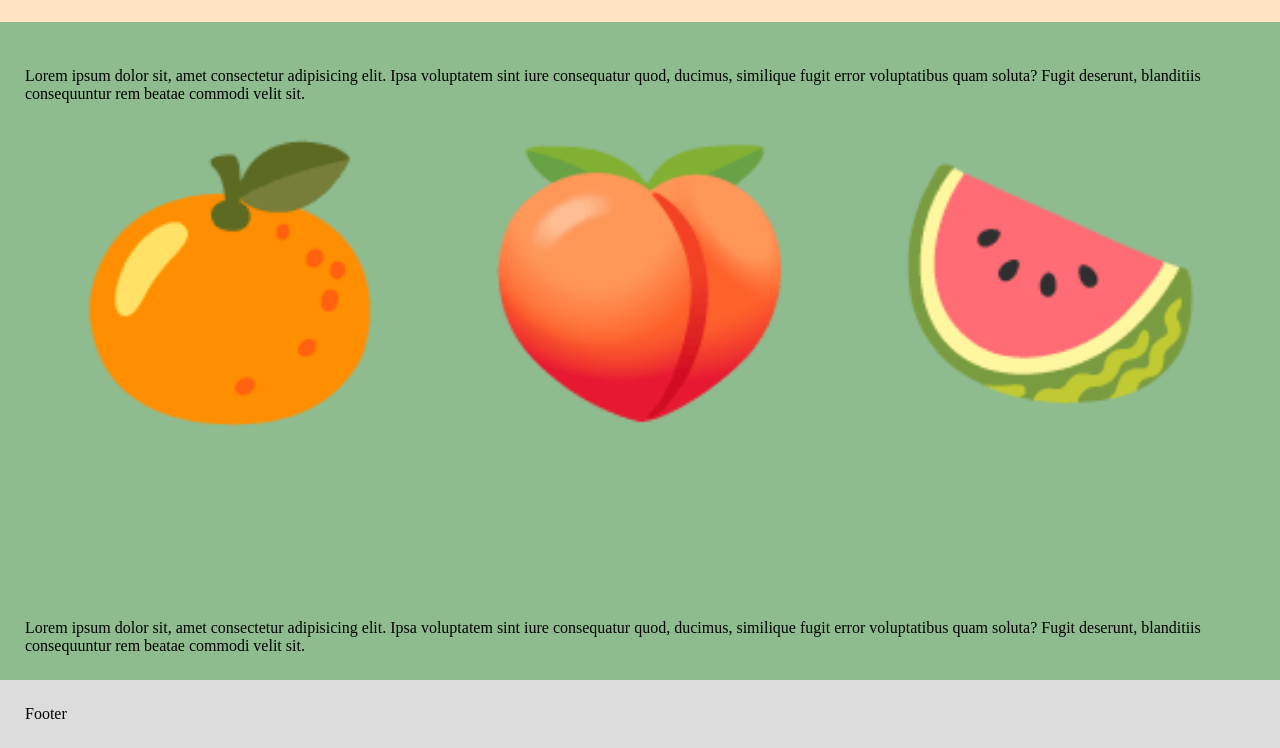
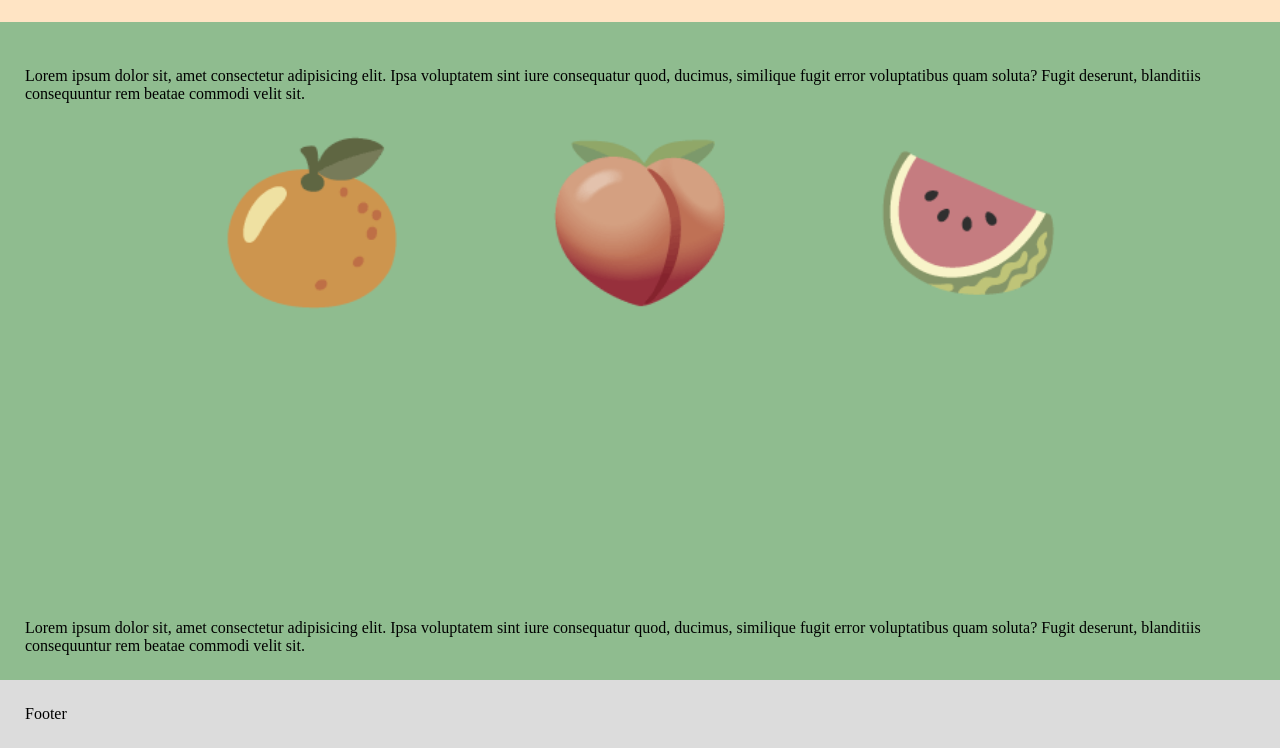
Before and after one commit to AccRPA/web_design_exercises, a plain HTML site: page structure/index.html in a window 1280 px wide. Shown: the part 52-800 px from the top of the page. Drawn offline with Linux system fonts and the light colour scheme.

Commit message:
Apply effect to the carousel elements

```diff
--- a/structure/index.html
+++ b/structure/index.html
@@ -18,9 +18,11 @@
         <div class="container">
             <div>Lorem ipsum dolor sit, amet consectetur adipisicing elit. Ipsa voluptatem sint iure consequatur quod, ducimus, similique fugit error voluptatibus quam soluta? Fugit deserunt, blanditiis consequuntur rem beatae commodi velit sit.</div>
             <div class="carousel">
-                <div>🍊</div>
-                <div>🍑</div>
-                <div>🍉</div>
+                <div class="grid">
+                    <div>🍊</div>
+                    <div>🍑</div>
+                    <div>🍉</div>
+                </div>
             </div>
 
             <div>Lorem ipsum dolor sit, amet consectetur adipisicing elit. Ipsa voluptatem sint iure consequatur quod, ducimus, similique fugit error voluptatibus quam soluta? Fugit deserunt, blanditiis consequuntur rem beatae commodi velit sit.</div>
--- a/structure/styles.css
+++ b/structure/styles.css
@@ -11,7 +11,6 @@ body {
     ;
     margin: 0;
     padding: 0;
-    overflow-x: hidden;
 }
 
 * {
@@ -48,22 +47,39 @@ main .container div:last-child{
 }
 
 main .container .carousel {
+    display: flex;
+    flex-direction: row;
+    justify-content: center;
+}
+
+main .container .carousel .grid {
     display: grid;
     grid-template-rows: 1fr;
     grid-template-columns: repeat(3, 1fr);
+    width: 80%;
 }
 
-main .container .carousel div {
-    font-size: 20vw;
+main .container .carousel .grid div {
+    font-size: 12vw;
     display: flex;
     justify-content: center;
     align-items: center;
     transition: 0.5s cubic-bezier(.44,-0.27,.39,1.71);
     cursor: pointer;
+    filter: grayscale(0.5);
+    position: relative;
 }
 
-main .container .carousel div:hover {
+main .container .carousel .grid div:hover {
     transform: scale(1.5);
+    filter: grayscale(0);
+    z-index: 1;
+}
+
+main .container .carousel .grid:hover div:not(:hover){
+    filter: grayscale(1) blur(2px);
+    transform: scale(0.8);
+    z-index: 0;
 }
 
 footer {
```
